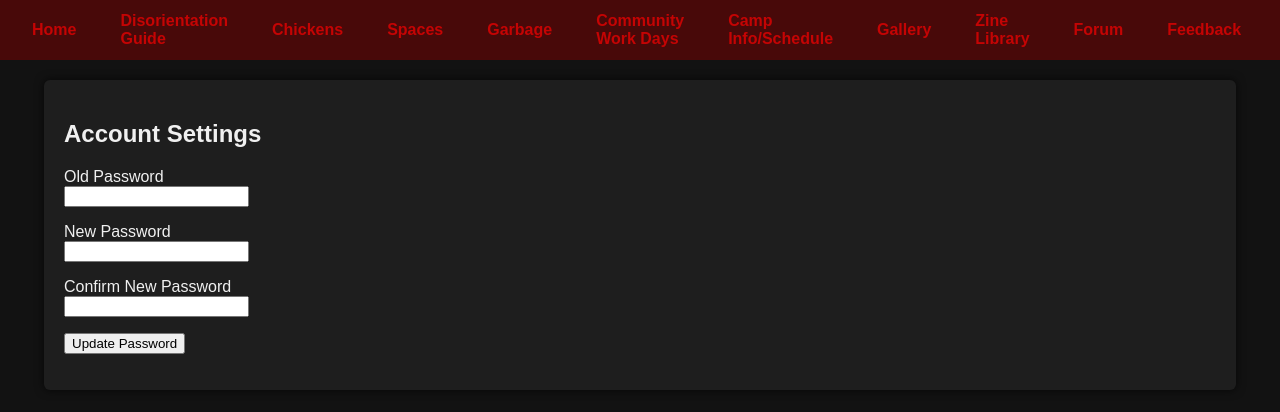
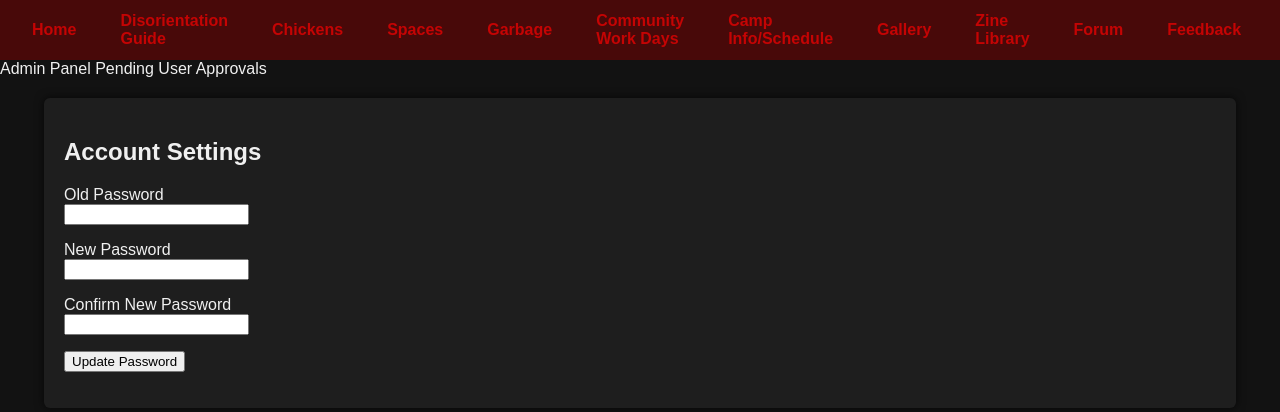
Before and after one commit to sixesandsevens/farmwebserver_new, a Flask app: page /account in a window 1280 px wide; the page is wider, and only the part inside the window is pictured. Shown: the top 412 px of that part. Run offline with Flask 3, Linux system fonts and the light colour scheme; a user stored in the database is signed in; tables that the repository leaves empty hold one stand-in row (values such as "Sample post").

Commit message:
admin panel

```diff
--- a/templates/account.html
+++ b/templates/account.html
@@ -1,5 +1,18 @@
 {% extends "base.html" %}
 {% block content %}
+
+{# Admin Panel - only visible to admin users #}
+{% if current_user.is_admin %}
+
+Admin Panel
+
+Pending User Approvals
+{# Add more admin actions here #}
+
+
+{% endif %}
+
+{# Account Settings Section #}
 <main class="container">
   <h2>Account Settings</h2>
 
```
